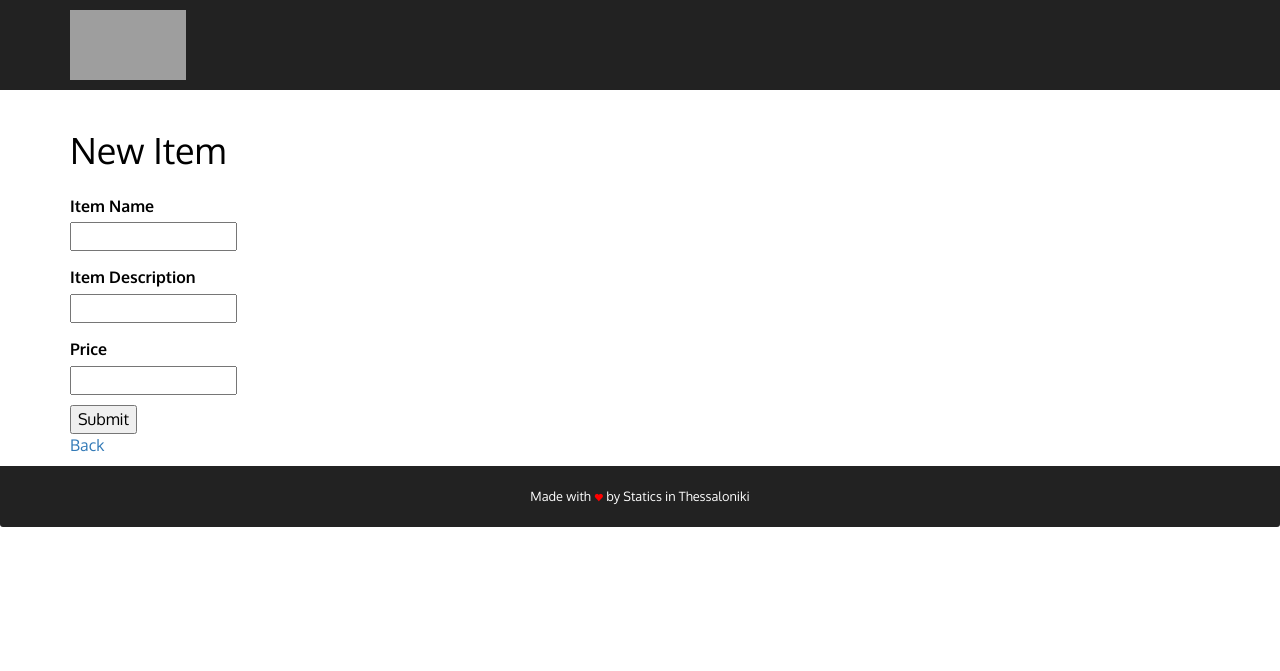
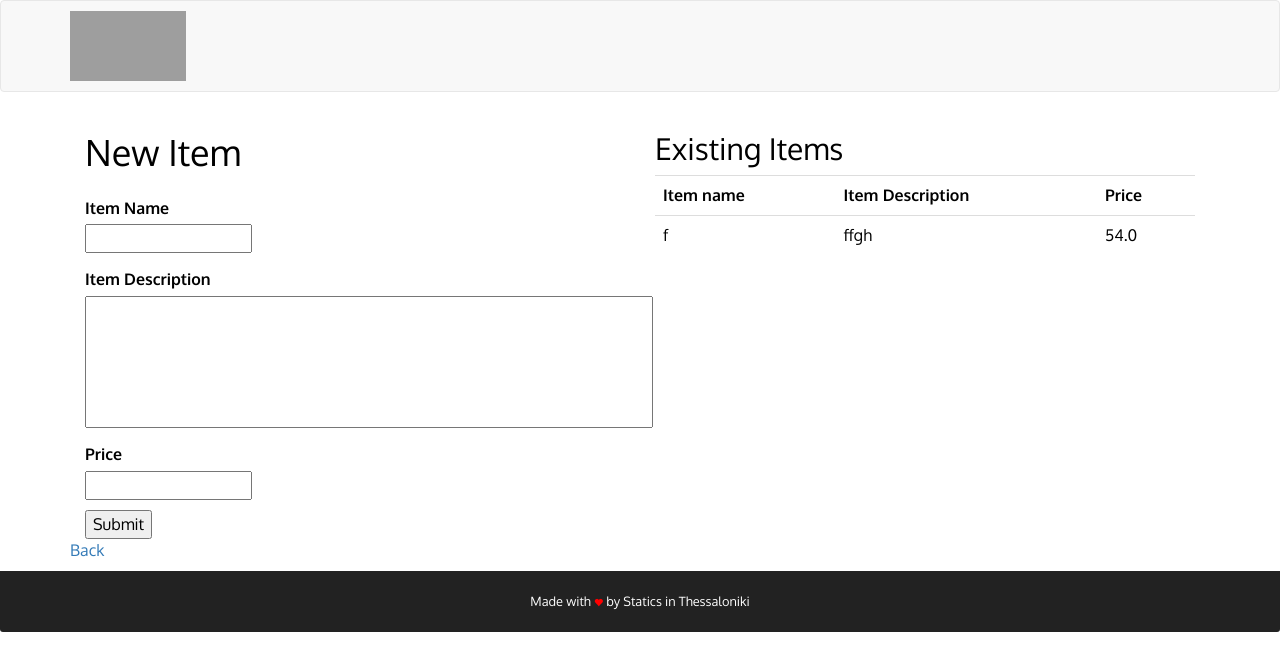
Before and after one commit to AnonymousHyena/Xorder, a Flask app: page /user/2/store/2/item/new in a window 1280 px wide. Shown: the top 671 px of the page. Run offline with Flask 2, Linux system fonts and the light colour scheme; some libraries are stand-ins or nearby versions; grey boxes are pictures that could not be loaded.

Commit message:
items form page styling and present existing items of the store

```diff
--- a/app.py
+++ b/app.py
@@ -23,7 +23,7 @@
 def index():
 	stre = session.query(Users).filter_by(name="Bob").one().stores[0]
 	items = session.query(Items).filter_by(store=stre).all()
-	return str(items[0].name)
+	return str(stre.id)
 
 @app.route('/user/new')
 def newUser():
@@ -114,7 +114,8 @@
 
 @app.route('/user/<userid>/store/<storeid>/item/new')
 def newItem(userid,storeid):
-	return render_template('Items/form.html', user=userid ,store=storeid)
+	items = session.query(Items).filter_by(store_id=storeid).all()
+	return render_template('Items/form.html', user=userid ,store=storeid, itm=items)
 
 @app.route('/user/<userid>/store/<storeid>/item/create', methods=['POST'])
 def createItem(userid,storeid):
--- a/static/css/style.css
+++ b/static/css/style.css
@@ -15,6 +15,11 @@
 h2{
   clear: both;
 }
+input.description{
+  padding: 5px 400px 100px 5px;
+}
+
+table
 
 /*Header*/
 #header-nav {
--- a/templates/Items/form.html
+++ b/templates/Items/form.html
@@ -7,6 +7,7 @@
 {% if error %}
     <p class="alert alert-danger"><strong>Error:</strong> {{ error }}
 {% endif %}
+<div class="col-md-6">
 {% if item%}
 
 <h1>Edit Item</h1>
@@ -17,7 +18,7 @@
 
 
     <label>Item Description</label><br>
-    <input type="text" rows="4" cols="16" name='description' value="{{item.description}}"><br>
+    <input class = "description" type="text" rows="4" cols="16" name='description' value="{{item.description}}"><br>
 
 
     <label>Price</label><br>
@@ -38,7 +39,7 @@
 
 
     <label>Item Description</label><br>
-    <input type="text" rows="4" cols="16" name='description'><br>
+    <input class = "description" type="text" rows="4" cols="16" name='description'><br>
 
 
     <label>Price</label><br>
@@ -49,8 +50,32 @@
 </form>
 
 {%endif%}
+</div>
+<div class="col-md-6">
+{%if itm%}
+  <h2>Existing Items</h2>
 
-<div>
+  <table class='table'>
+    <tr>
+      <th>Item name</th>
+      <th>Item Description</th>
+      <th>Price</th>
+    </tr>
+{%for i in itm%}
+    <tr>
+      <td>{{i.name}}</td>
+      <td>{{i.description}}</td>
+      <td>{{i.price}}</td>
+    </tr>
+{%endfor%}
+    </tr>
+  </table>
+{%endif%}
+</div>
+<div class="clearfix">
+
+</div>
+<div >
   <a href="{{url_for('index')}}">
     Back
   </a>
```
Also changed, not shown: name.db, 1 other file.
